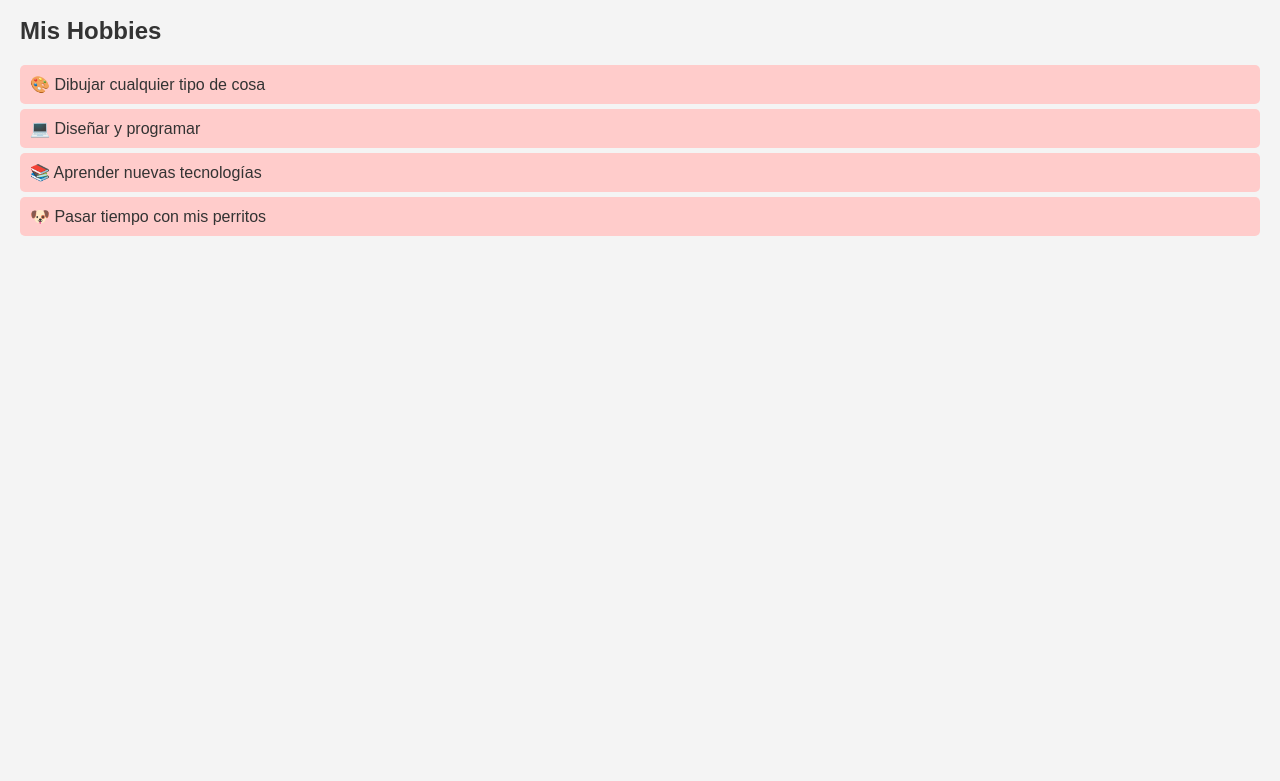
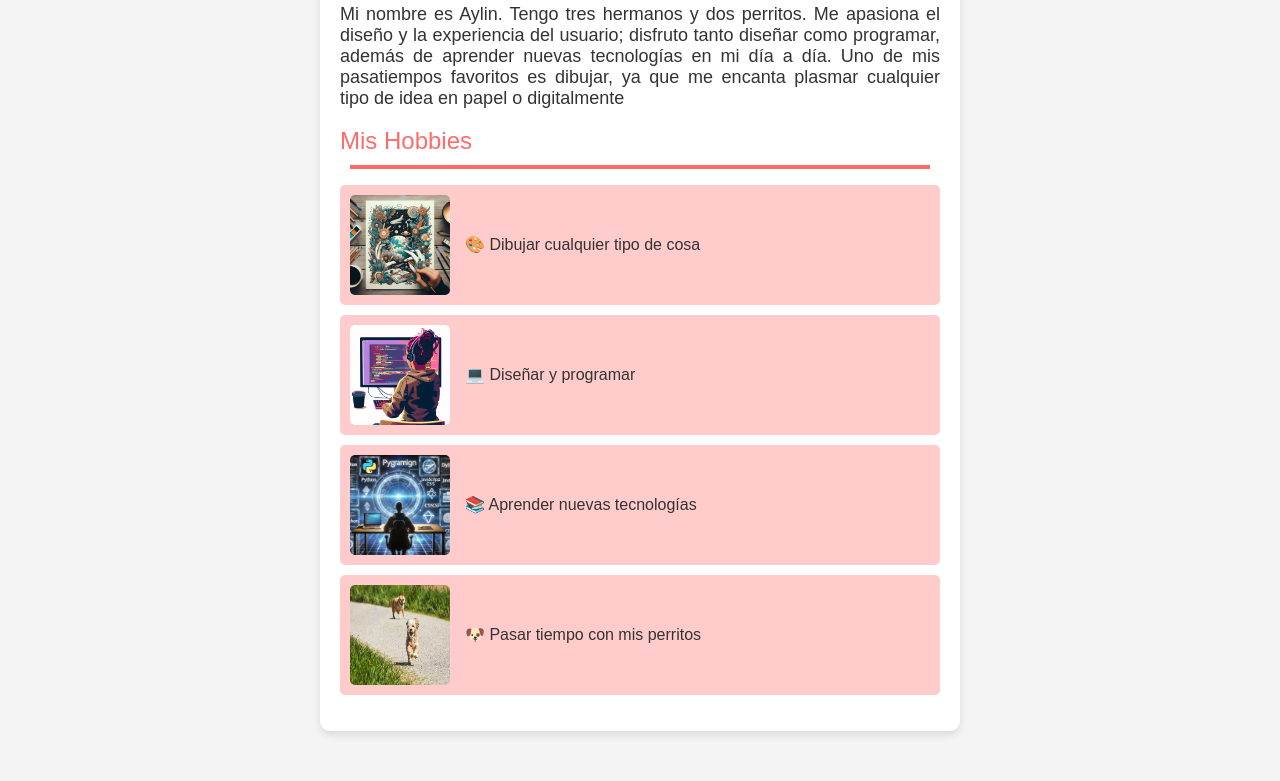
Before and after one commit to AnthuA25/Tarea-1, a plain HTML site: page index.html in a window 1280 px wide. Shown: the part 146-927 px from the top of the page. Before the commit the page ends 800 px from the top, so only its background shows below. Drawn offline with Linux system fonts and the light colour scheme.

Commit message:
fix(about): adjust body element styles and add image assets

```diff
--- a/index.html
+++ b/index.html
@@ -10,6 +10,7 @@
             margin: 20px;
             padding: 0;
             background-color: #f4f4f4;
+            box-sizing: border-box;
             color: #333;
         }
         .container {
@@ -26,29 +27,61 @@
         }
         p {
             font-size: 18px;
+            text-align: justify;
         }
-        ul {
+        h2{
+            color: #ff6b6b;
+            font-weight: lighter;
+            margin: 0;
+            text-align: left;
+        }
+        hr{
+            margin: 10px;
+            border: 2px solid #ff6b6b;
+        }
+        .hobbies {
             list-style: none;
             padding: 0;
         }
-        ul li {
+        .hobby-item {
+            display: flex;
+            align-items: center;
             background: #ffcccb;
-            margin: 5px 0;
+            margin: 10px 0;
             padding: 10px;
+            border-radius: 5px;
+        }
+        .hobby-item img {
+            width: 100px;
+            height: 100px;
+            margin-right: 15px;
             border-radius: 5px;
         }
     </style>
 </head>
 <body>
-    <div>
+    <div class="container">
         <h1>Sobre mí</h1>
         <p>Mi nombre es Aylin. Tengo tres hermanos y dos perritos. Me apasiona el diseño y la experiencia del usuario; disfruto tanto diseñar como programar, además de aprender nuevas tecnologías en mi día a día. Uno de mis pasatiempos favoritos es dibujar, ya que me encanta plasmar cualquier tipo de idea en papel o digitalmente</p>
         <h2>Mis Hobbies</h2>
-        <ul>
-            <li>🎨 Dibujar cualquier tipo de cosa</li>
-            <li>💻 Diseñar y programar</li>
-            <li>📚 Aprender nuevas tecnologías</li>
-            <li>🐶 Pasar tiempo con mis perritos</li>
+        <hr>
+        <ul class="hobbies">
+            <li class="hobby-item">
+                <img src="assets/draw.jpg" alt="Dibujar">
+                🎨 Dibujar cualquier tipo de cosa
+            </li>
+            <li class="hobby-item">
+                <img src="assets/program.png" alt="Diseñar y Programar">
+                💻 Diseñar y programar
+            </li>
+            <li class="hobby-item">
+                <img src="assets/tecnologies.jpg" alt="Aprender tecnología">
+                📚 Aprender nuevas tecnologías
+            </li>
+            <li class="hobby-item">
+                <img src="assets/dogs.jpg" alt="Pasar tiempo con mis perritos">
+                🐶 Pasar tiempo con mis perritos
+            </li>
         </ul>
     </div>
 </body>
```
Also changed, not shown: assets/dogs.jpg (added), assets/draw.jpg (added), assets/program.png (added), assets/tecnologies.jpg (added).
